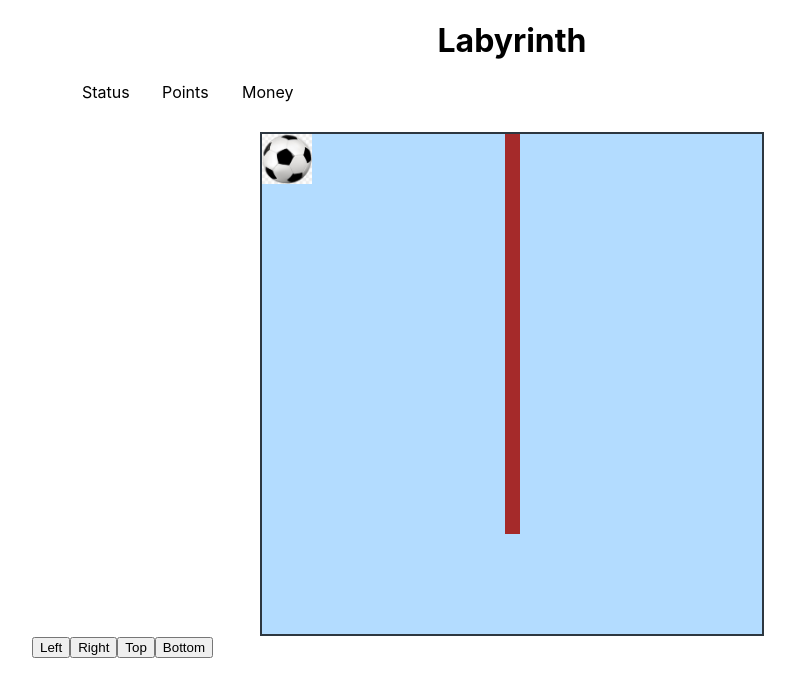
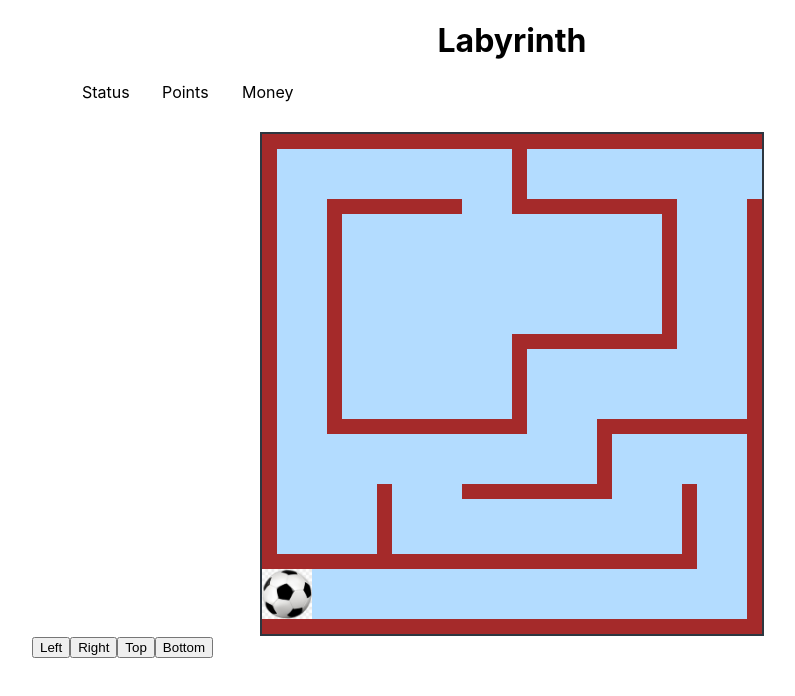
Before and after one commit to andrey136/Labyrinth, a React (Create React App) app: page / in a window 1280 px wide. Shown: the top 696 px of the page, without its empty margins (128-923 px from the left). Built offline with nearby package versions, Linux system fonts and the light colour scheme.

Commit message:
Third commit

```diff
--- a/package.json
+++ b/package.json
@@ -7,7 +7,8 @@
     "react-dom": "^16.10.2",
     "react-motion": "^0.5.2",
     "react-scripts": "3.2.0",
-    "react-transition-group": "^4.3.0"
+    "react-transition-group": "^4.3.0",
+    "uniqid": "^5.0.3"
   },
   "scripts": {
     "start": "react-scripts start",
--- a/src/App.css
+++ b/src/App.css
@@ -36,23 +36,10 @@ h1{
   background: rgba(143, 204, 255, 0.68);
 }
 
-.game .ball-right{
+.game .ball{
   position: absolute;
-  transition: margin 0.7s;
-  margin-left: 192.5px;
 }
-
-.game .ball-left{
+.wall{
   position: absolute;
-  margin-left: 0;
-  transition: margin 0.7s;
-}
-
-.wall-1{
-  top: 0;
-  position: absolute;
-  height: 400px;
-  width: 15px;
-  left: 242.5px;
   background: brown;
 }
--- a/src/App.js
+++ b/src/App.js
@@ -1,40 +1,87 @@
 import React, {Component} from 'react';
 import ball from './photos/download.jpg';
 import './App.css';
+import uniqid from 'uniqid';
 
 
 class App extends Component {
   state = {
-    location: [0, 0],
+    location: [0, 435],
     dir: 0,
-    walls: [{height: 400, left: 242.5, top: 0}],
+    vertical_walls: [{height: 420, left: 0, top: 0},{height: 205, left: 65, top: 80},{height: 70, left: 115, top: 350}, {height: 50, left: 250, top: 15}, {height: 70, left: 250, top: 215}, {height: 50, left: 335, top: 300}, {height: 120, left: 400, top: 80}, {height: 70, left: 420, top: 350}, {height: 435, left: 485, top: 65}],//, {height: 400, left: 200, top: 0}, {height: 100, left: 300, top: 50}, {height: 340, left: 350, top: 50}],
+    horizontal_walls: [{size: 485, left: 15, top: 0}, {size: 135, left: 65, top: 65}, {size: 165, left: 250, top: 65},  {size: 165, left: 250, top: 200},  {size: 200, left: 65, top: 285},  {size: 150, left: 335, top: 285},  {size: 150, left: 200, top: 350},  {size: 435, left: 0, top: 420},  {size: 485, left: 0, top: 485}],
     width: 50,
-    field: 500
+    widthOfWalls: 15,
   };
 
-  animation(dir) {
+  isThereAWall(dir) {
+    let theNearestWall;
+    let vertical_walls = [...this.state.vertical_walls];
+    let horizontal_walls = [...this.state.horizontal_walls];
+    if (dir < 2) {   //left and right
+      let isThereAnyObstacle = vertical_walls.filter(wall => wall.top + wall.height <= this.state.location[1] || wall.top >= this.state.location[1] + this.state.width);  // can an object go straight to the border
+      if (isThereAnyObstacle.length === vertical_walls.length) return null;// if nothing gets in the ball's way than return null;
+      vertical_walls = vertical_walls.filter(el => !isThereAnyObstacle.includes(el));
+      theNearestWall = vertical_walls.reduce((acc, cur) => Math.pow((cur.left - this.state.location[0]), 2) < Math.pow((acc.left - this.state.location[0]), 2) ? cur : acc);
+      if (dir === 0) {  // LEFT LEFT LEFT
+        if (theNearestWall.left >= this.state.location[0]) {
+          if (vertical_walls.indexOf(theNearestWall) === 0) return null;
+          theNearestWall = vertical_walls[vertical_walls.indexOf(theNearestWall) - 1];
+        }
+      } else { // RIGHT RIGHT RIGHT
+        if (theNearestWall.left <= this.state.location[0]) {
+          if (vertical_walls.indexOf(theNearestWall) === vertical_walls.length - 1) return null;
+          theNearestWall = vertical_walls[vertical_walls.indexOf(theNearestWall) + 1];
+        }
+      }
+    } else {  //top and bottom
+      let isThereAnyObstacle = horizontal_walls.filter(wall => wall.left + wall.size <= this.state.location[0] || wall.left >= this.state.location[0] + this.state.width);  // can an object go straight to the border
+      if (isThereAnyObstacle.length === horizontal_walls.length) return null;// if nothing gets in the ball's way than return null;
+      horizontal_walls = horizontal_walls.filter(el => !isThereAnyObstacle.includes(el));
+      theNearestWall = horizontal_walls.reduce((acc, cur) => Math.pow((cur.top - this.state.location[1]), 2) < Math.pow((acc.top - this.state.location[1]), 2) ? cur : acc);
+      if (dir === 2) {  // TOP TOP TOP
+        if (theNearestWall.top >= this.state.location[1]) {
+          if (horizontal_walls.indexOf(theNearestWall) === 0) return null;
+          theNearestWall = horizontal_walls[horizontal_walls.indexOf(theNearestWall) - 1];
+          console.log(theNearestWall);
+        }
+      } else { // BOTTOM BOTTOM BOTTOM
+        if (theNearestWall.top <= this.state.location[1]) {
+          if (horizontal_walls.indexOf(theNearestWall) === horizontal_walls.length - 1) return null;
+          theNearestWall = horizontal_walls[horizontal_walls.indexOf(theNearestWall) + 1];
+        }
+      }
+    }
+    return theNearestWall;
+  }
+
+
+animation(dir)
+{
   let left = this.state.location[0];
   let top = this.state.location[1];
-    switch(dir){
+  const wall = this.isThereAWall(dir);
+  console.log(wall, "WALL");
+  switch (dir) {
     case 0:
-        left = 0;
+      wall === null ? left = 0 : left = wall.left + this.state.widthOfWalls;
       break;
     case 1:
-        left = this.state.walls[0].left - this.state.width;
+      wall === null ? left = 450 : left = wall.left - this.state.width;
       break;
     case 2:
-        top = 0;
+      wall === null ? top = 0 : top = wall.top + this.state.widthOfWalls;
       break;
     case 3:
-        top = this.state.field - this.state.width;
+      wall === null ? top = 450 : top = wall.top - this.state.width;
   }
   this.setState({
     location: [left, top],
   });
-    console.log(this.state.location);
 }
 
-  render() {
+render()
+{
   return (
     <div className="App">
       <header>
@@ -55,7 +102,10 @@ class App extends Component {
                  margin: `${this.state.location[1]}px 0 0 ${this.state.location[0]}px`,
                }}
                alt="" width="50" height="50"/>
-            <div className="wall-1"></div>
+          {this.state.vertical_walls.map(el => <div key={uniqid()} className="wall" style={{margin: `${el.top}px 0 0 ${el.left}px`,
+                                                    width: this.state.widthOfWalls,height: el.height}}></div> )}
+          {this.state.horizontal_walls.map(el => <div key={uniqid()} className="wall" style={{margin: `${el.top}px 0 0 ${el.left}px`,
+            width: el.size,height: this.state.widthOfWalls}}></div> )}
         </section>
         <button onClick={() => this.animation(0)}>Left</button>
         <button onClick={() => this.animation(1)}>Right</button>
```
Also changed, not shown: 1 other file (tests, documents, lock files or other folders). Lines whose indentation alone changed are shown as unchanged.
